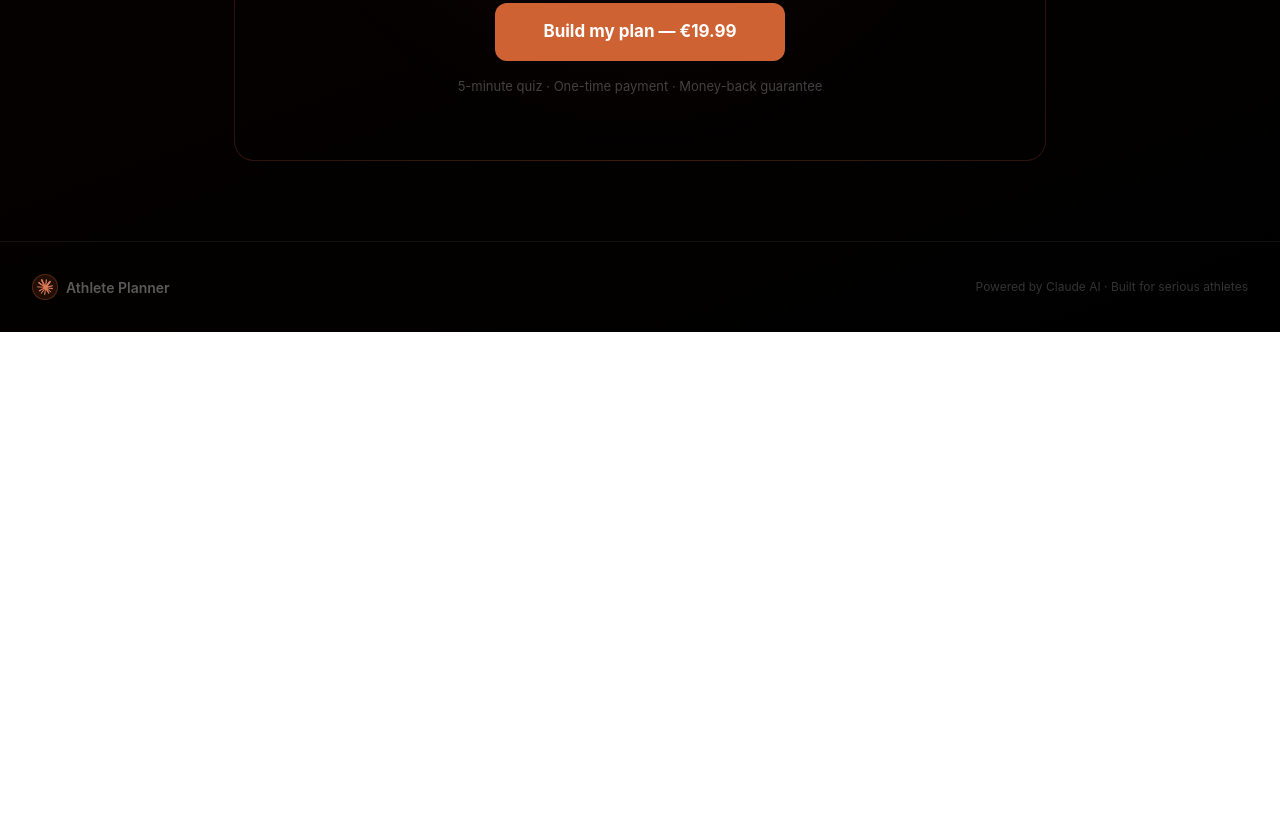
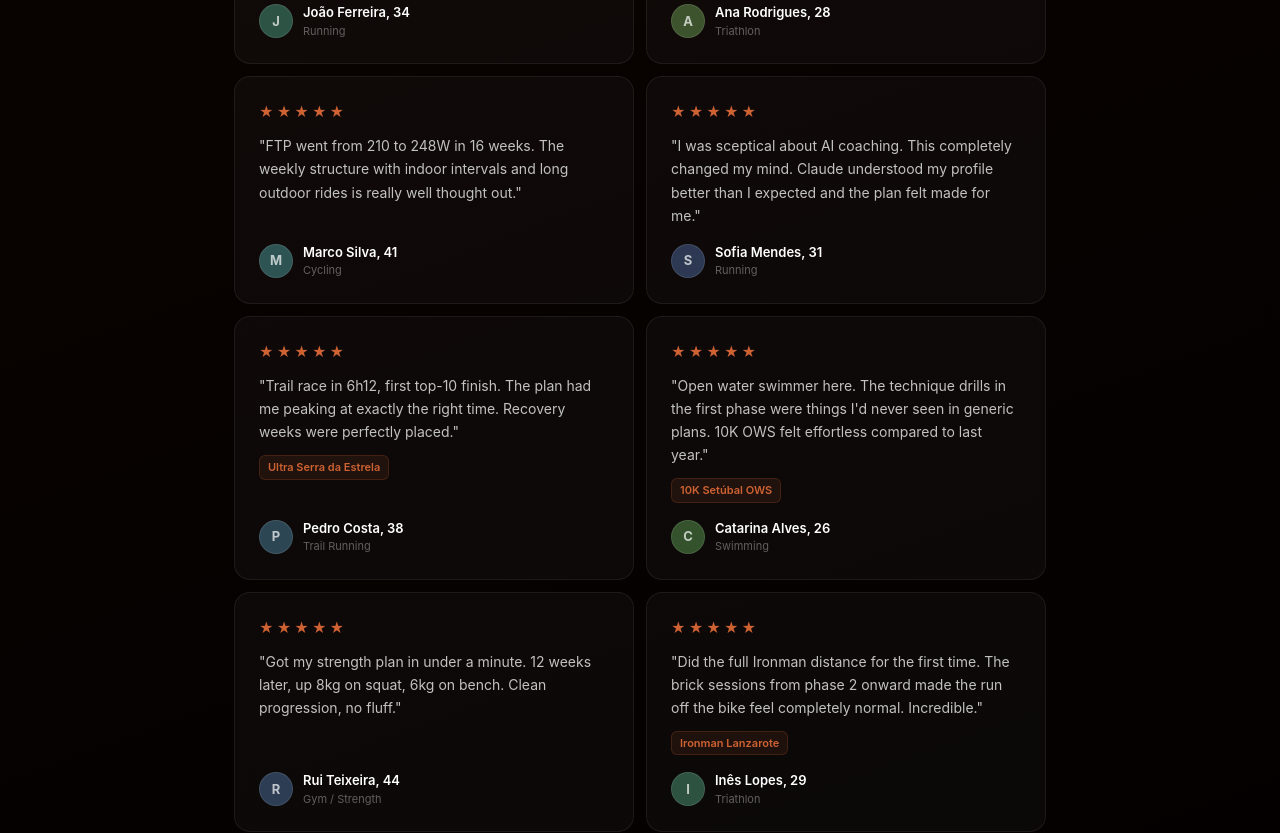
Before and after one commit to LucasKenji00/athlete-planner, a Next.js app: page / in a window 1280 px wide. Shown: the part 2880-3713 px from the top of the page. Before the commit the page ends 3212 px from the top, so only its background shows below. Built offline with nearby package versions, Linux system fonts and the light colour scheme.

Commit message:
add social proof reviews section

```diff
--- a/app/page.tsx
+++ b/app/page.tsx
@@ -5,6 +5,49 @@ import { CountdownTimer } from './components/CountdownTimer'
 const SPORTS = [
   'Running', 'Trail Running', 'Road Cycling', 'Gravel / MTB',
   'Swimming', 'Open Water', 'Triathlon', 'Duathlon', 'Gym / Strength',
+]
+
+const REVIEWS = [
+  {
+    name: 'João Ferreira', age: 34, sport: 'Running',
+    text: 'Sub-3h30 done. I didn\'t believe AI could build something this structured but it genuinely worked. Every session made sense and the taper was perfect.',
+    race: 'Porto Marathon',
+  },
+  {
+    name: 'Ana Rodrigues', age: 28, sport: 'Triathlon',
+    text: 'Finished Cascais 70.3 in 5:12 — way ahead of my goal. The zones were spot on. Honestly better than the generic plan I paid a coach €250 for last year.',
+    race: 'Ironman 70.3 Cascais',
+  },
+  {
+    name: 'Marco Silva', age: 41, sport: 'Cycling',
+    text: 'FTP went from 210 to 248W in 16 weeks. The weekly structure with indoor intervals and long outdoor rides is really well thought out.',
+    race: null,
+  },
+  {
+    name: 'Sofia Mendes', age: 31, sport: 'Running',
+    text: 'I was sceptical about AI coaching. This completely changed my mind. Claude understood my profile better than I expected and the plan felt made for me.',
+    race: null,
+  },
+  {
+    name: 'Pedro Costa', age: 38, sport: 'Trail Running',
+    text: 'Trail race in 6h12, first top-10 finish. The plan had me peaking at exactly the right time. Recovery weeks were perfectly placed.',
+    race: 'Ultra Serra da Estrela',
+  },
+  {
+    name: 'Catarina Alves', age: 26, sport: 'Swimming',
+    text: 'Open water swimmer here. The technique drills in the first phase were things I\'d never seen in generic plans. 10K OWS felt effortless compared to last year.',
+    race: '10K Setúbal OWS',
+  },
+  {
+    name: 'Rui Teixeira', age: 44, sport: 'Gym / Strength',
+    text: 'Got my strength plan in under a minute. 12 weeks later, up 8kg on squat, 6kg on bench. Clean progression, no fluff.',
+    race: null,
+  },
+  {
+    name: 'Inês Lopes', age: 29, sport: 'Triathlon',
+    text: 'Did the full Ironman distance for the first time. The brick sessions from phase 2 onward made the run off the bike feel completely normal. Incredible.',
+    race: 'Ironman Lanzarote',
+  },
 ]
 
 const FEATURES = [
@@ -251,6 +294,61 @@ export default function LandingPage() {
         </div>
       </div>
 
+      {/* Reviews */}
+      <div style={{ ...wrap, paddingBottom: '5rem' }}>
+        <p style={{ fontSize: 12, color: '#CF6232', fontWeight: 700, textTransform: 'uppercase', letterSpacing: '1.5px', marginBottom: 12 }}>What athletes say</p>
+        <h2 style={{ fontSize: 'clamp(26px, 4vw, 36px)', fontWeight: 800, letterSpacing: '-0.8px', margin: '0 0 40px', lineHeight: 1.15 }}>
+          Real results from real athletes
+        </h2>
+        <div style={{ display: 'grid', gridTemplateColumns: 'repeat(auto-fill, minmax(280px, 1fr))', gap: 12 }}>
+          {REVIEWS.map(r => (
+            <div key={r.name} style={{
+              background: 'rgba(255,255,255,0.03)',
+              border: '1px solid rgba(255,255,255,0.07)',
+              borderRadius: 16, padding: '1.5rem',
+              display: 'flex', flexDirection: 'column', gap: 12,
+            }}>
+              {/* Stars */}
+              <div style={{ display: 'flex', gap: 3 }}>
+                {[1,2,3,4,5].map(i => (
+                  <span key={i} style={{ color: '#CF6232', fontSize: 14 }}>★</span>
+                ))}
+              </div>
+              {/* Text */}
+              <p style={{ fontSize: 14, color: 'rgba(255,255,255,0.75)', lineHeight: 1.65, margin: 0 }}>
+                "{r.text}"
+              </p>
+              {/* Race badge */}
+              {r.race && (
+                <span style={{
+                  alignSelf: 'flex-start', fontSize: 11, color: '#CF6232',
+                  background: 'rgba(207,98,50,0.1)', border: '1px solid rgba(207,98,50,0.2)',
+                  borderRadius: 6, padding: '3px 8px', fontWeight: 600,
+                }}>
+                  {r.race}
+                </span>
+              )}
+              {/* Author */}
+              <div style={{ display: 'flex', alignItems: 'center', gap: 10, marginTop: 'auto', paddingTop: 4 }}>
+                <div style={{
+                  width: 34, height: 34, borderRadius: '50%', flexShrink: 0,
+                  background: `hsl(${r.name.charCodeAt(0) * 7 % 360}, 30%, 25%)`,
+                  border: '1px solid rgba(255,255,255,0.1)',
+                  display: 'flex', alignItems: 'center', justifyContent: 'center',
+                  fontSize: 13, fontWeight: 700, color: 'rgba(255,255,255,0.7)',
+                }}>
+                  {r.name[0]}
+                </div>
+                <div>
+                  <p style={{ fontSize: 13, fontWeight: 600, color: '#fff', margin: 0 }}>{r.name}, {r.age}</p>
+                  <p style={{ fontSize: 11, color: 'rgba(255,255,255,0.35)', margin: 0 }}>{r.sport}</p>
+                </div>
+              </div>
+            </div>
+          ))}
+        </div>
+      </div>
+
       {/* Pricing CTA */}
       <div style={{ ...wrap, paddingBottom: '5rem' }}>
         <div style={{
```
Also changed, not shown: 1 other file (tests, documents, lock files or other folders).
